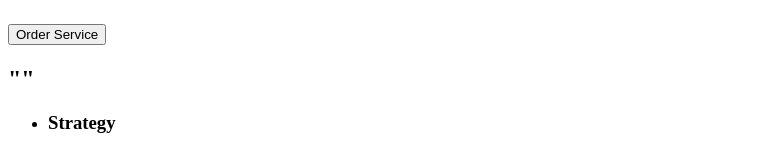
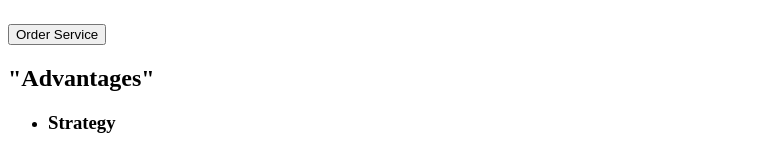
Before and after one commit to Sergii-Sotnikov/goit-markup-hw-01, a plain HTML site: page index.html in a window 1280 px wide. Shown: the part 191-343 px from the top of the page, without its empty margins (0-759 px from the left). Drawn offline with Linux system fonts and the light colour scheme.

Commit message:
UPD index file

```diff
--- a/index.html
+++ b/index.html
@@ -33,7 +33,7 @@
 
 
         <section>
-            <h2>""</h2>
+            <h2>"Advantages"</h2>
             <ul>
                 <li>
                     <h3>Strategy</h3>
```
